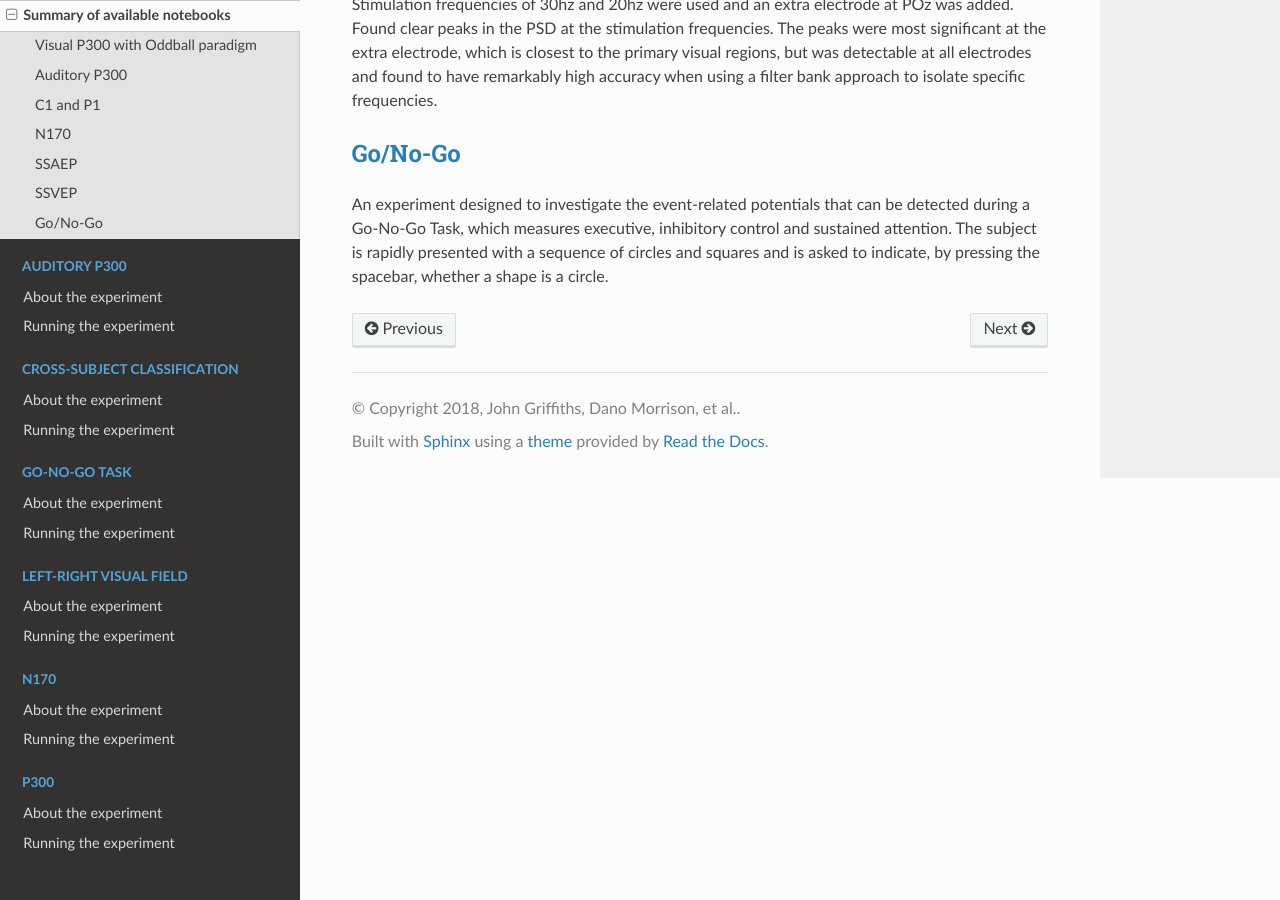
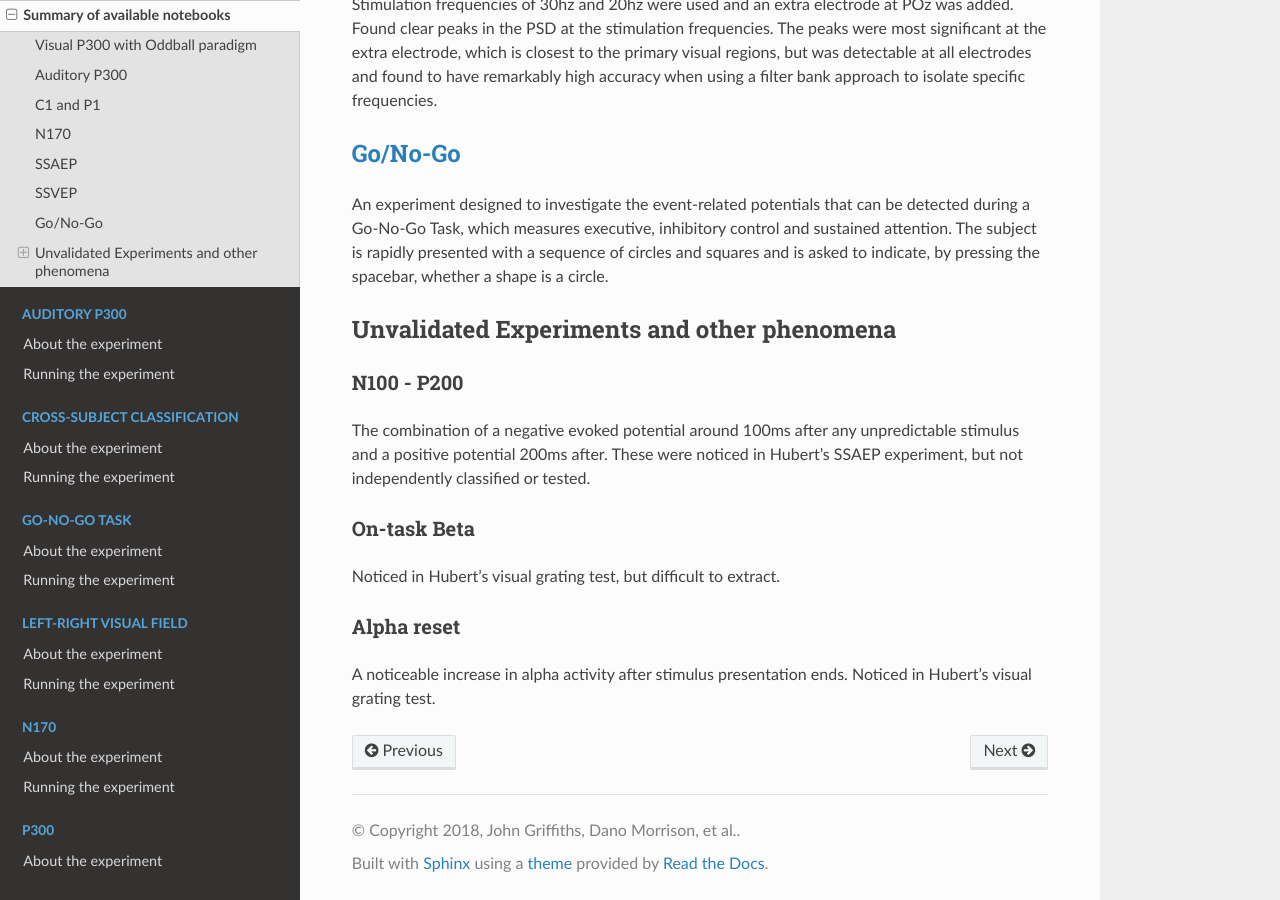
Before and after one commit to NeuroTechX/eeg-notebooks_v0.1, a Sphinx documentation site: the page built from doc/available_notebooks.md, in a window 1280 px wide and 900 px high, scrolled down 1247 px. Built offline with Sphinx 7.4.7 and the Read the Docs theme 2.0.0, drawn with Linux system fonts in a browser that asks for light colours; pages that are not in the unit, such as notebooks, are missing from menus.

Commit message:
Update available_notebooks.md

```diff
--- a/doc/available_notebooks.md
+++ b/doc/available_notebooks.md
@@ -23,3 +23,15 @@ The steady state visual evoked potential is a frequency response produced visual
 
 ### [Go/No-Go](https://github.com/NeuroTechX/eeg-notebooks/blob/master/notebooks/Go%20No%20Go%20with%20Muse.ipynb)
 An experiment designed to investigate the event-related potentials that can be detected during a Go-No-Go Task, which measures executive, inhibitory control and sustained attention. The subject is rapidly presented with a sequence of circles and squares and is asked to indicate, by pressing the spacebar, whether a shape is a circle.
+
+
+## Unvalidated Experiments and other phenomena
+
+### N100 - P200
+The combination of a negative evoked potential around 100ms after any unpredictable stimulus and a positive potential 200ms after. These were noticed in Hubert's SSAEP experiment, but not independently classified or tested.
+
+### On-task Beta
+Noticed in Hubert's visual grating test, but difficult to extract.
+
+### Alpha reset
+A noticeable increase in alpha activity after stimulus presentation ends. Noticed in Hubert's visual grating test.
```
